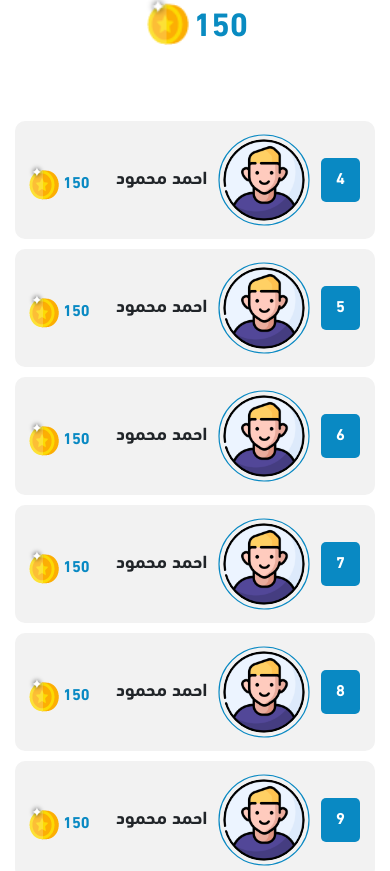
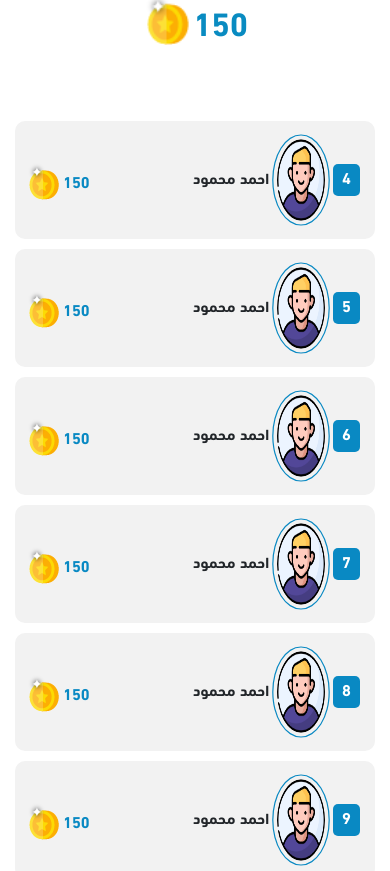
Before and after one commit to zeyadmoamen1210/redesign-bassthalk-homepage, a Nuxt app: page /best-students in a window 390 px wide. Shown: the part 1840-2711 px from the top of the page. Built offline with nearby package versions, Linux system fonts and the light colour scheme.

Commit message:
Best student page

```diff
--- a/pages/best-students.vue
+++ b/pages/best-students.vue
@@ -399,4 +399,45 @@ components:{
       }
     }
 
+
+
+
+// Extra small devices (portrait phones, less than 576px)
+@media (max-width: 575.98px) {
+.all-the-best-student .stu-info .stu-pic{
+margin: 6px 8px;
+}
+
+.all-the-best-student .stu-info .stu-num{
+      padding: 4px 9px;
+}
+
+.all-the-best-student .stu-info .stu-pic{
+  width: 48px;
+}
+.all-the-best-student .stu-info .stu-name{
+      font-size: 15px;
+}
+ }
+
+// Small devices (landscape phones, 576px and up)
+@media (min-width: 576px) and (max-width: 767.98px) {
+
+ }
+
+// Medium devices (tablets, 768px and up)
+@media (min-width: 768px) and (max-width: 991.98px) {
+
+ }
+
+// Large devices (desktops, 992px and up)
+@media (min-width: 992px) and (max-width: 1199.98px) {
+
+ }
+
+// Extra large devices (large desktops, 1200px and up)
+@media (min-width: 1200px) {
+
+ }
+
 </style>
```
